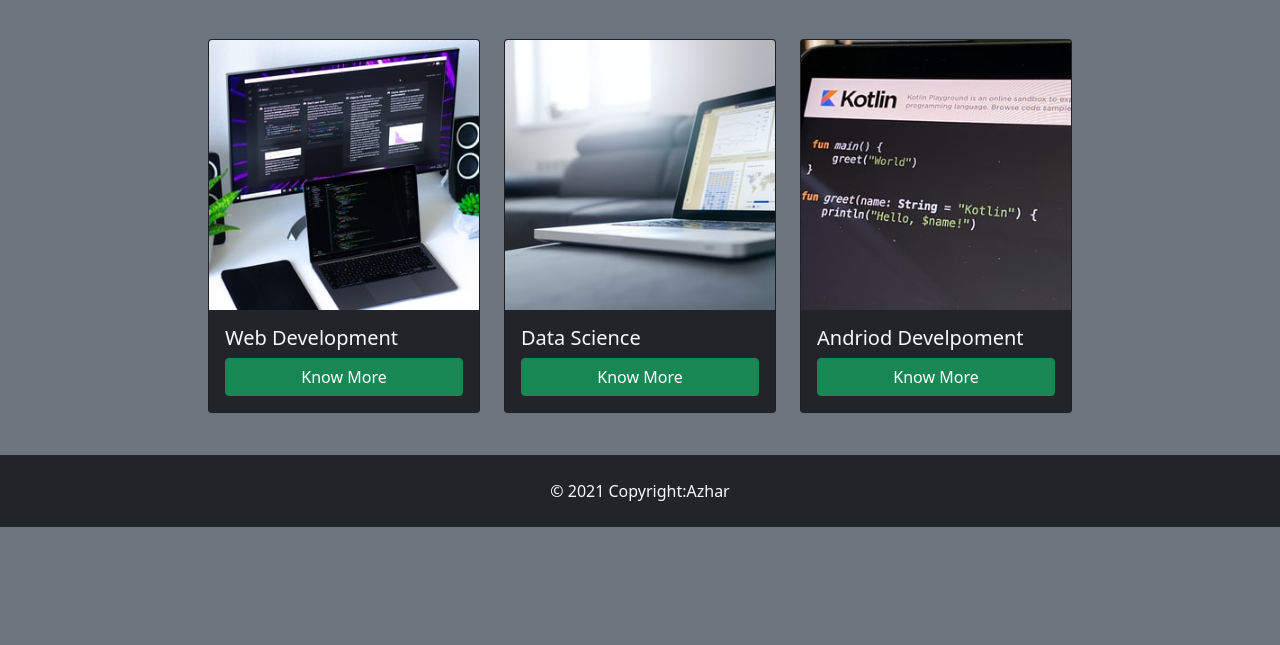
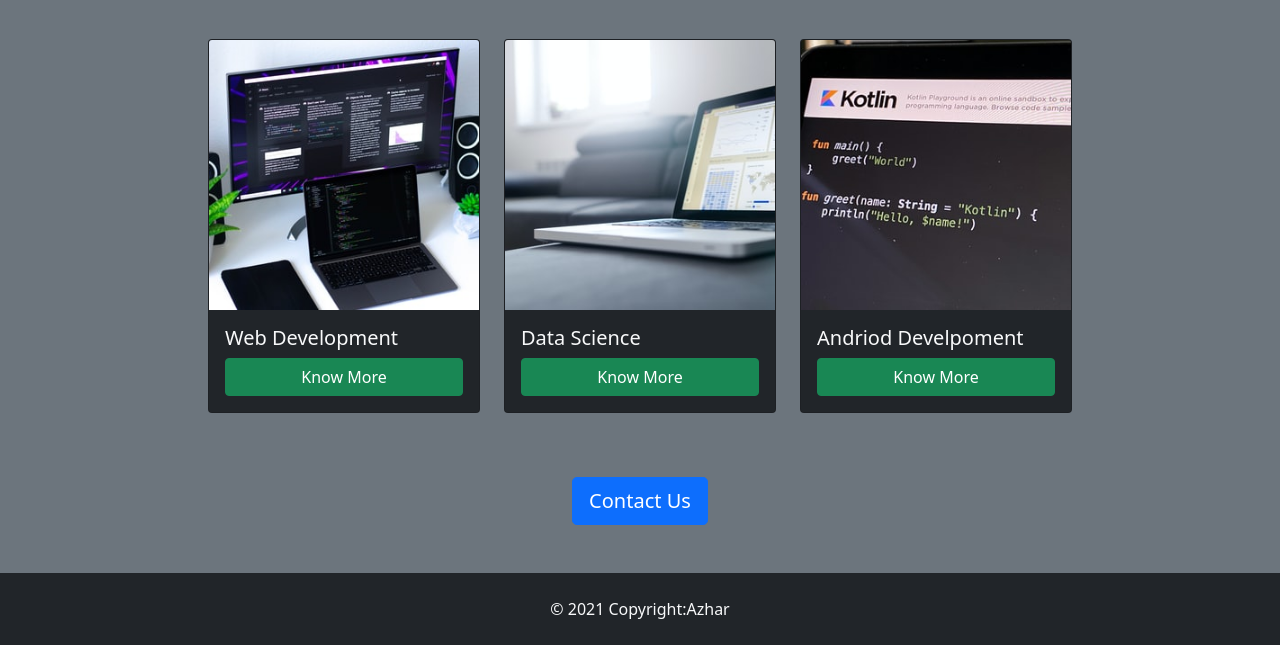
Before and after one commit to azharmd048/LearnMore, a plain HTML site: page index.html in a window 1280 px wide. Shown: the part 273-918 px from the top of the page. Before the commit the page ends 846 px from the top, so only its background shows below. Drawn offline with nearby package versions, Linux system fonts and the light colour scheme.

Commit message:
Update index.html

```diff
--- a/index.html
+++ b/index.html
@@ -95,7 +95,7 @@
           <button type="submit" class="btn btn-primary btn-lg d-block mx-auto my-5">Contact Us</button>
         </form>
       </div>
-      <footer class="py-6 my-6 d-block fixed-bottom">
+      <footer>
         <div class="text-center p-4 bg-dark text-light">
             © 2021 Copyright:Azhar
 
```
